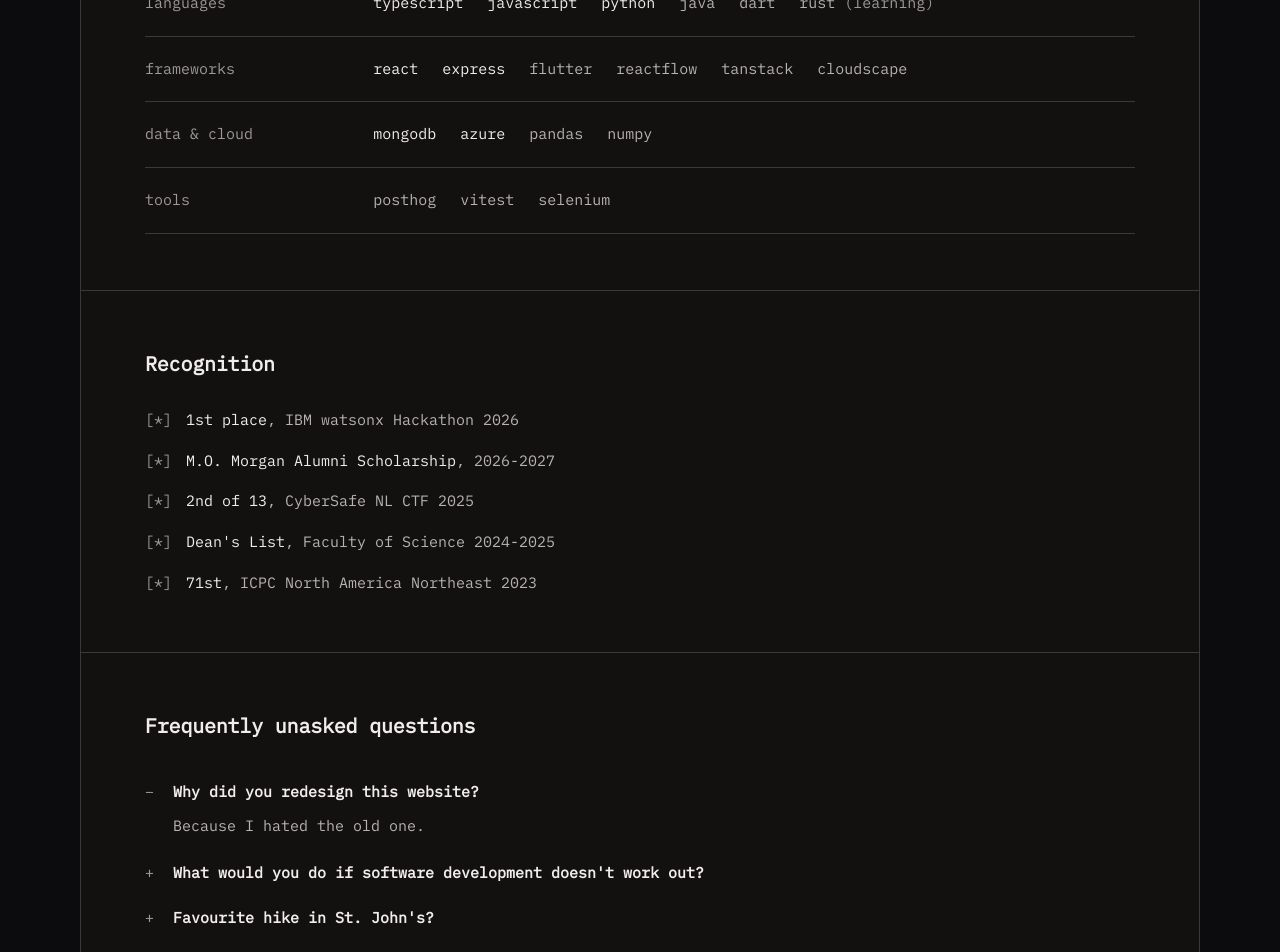
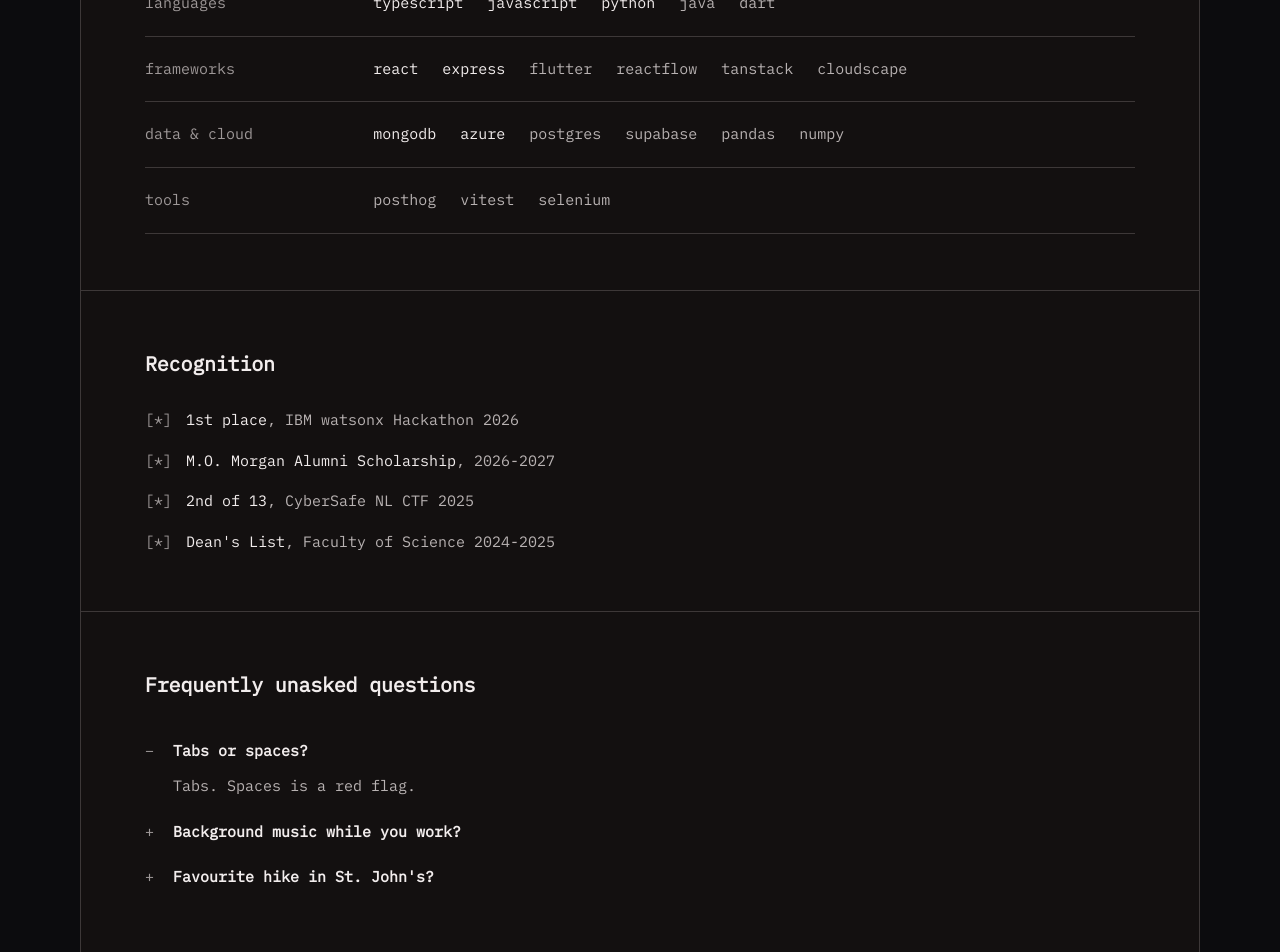
Before and after one commit to MahinSindhwani/PersonalPortfolio, a React (Vite) app: page / in a window 1280 px wide. Shown: the part 2400-3352 px from the top of the page. Built offline with nearby package versions, Linux system fonts and the light colour scheme.

Commit message:
Update stack, recognition and FAQ
- Add Postgres and Supabase; drop Rust from the stack since it is listed under Now
- Recognition leads with the IBM watsonx win and drops the ICPC placement
- New FAQ questions

```diff
--- a/src/components/Stack.tsx
+++ b/src/components/Stack.tsx
@@ -1,6 +1,5 @@
 import { STACK } from '../data/stack';
 import rows from '../styles/rows.module.css';
-import text from '../styles/text.module.css';
 import Section from './Section';
 import styles from './Stack.module.css';
 
@@ -15,7 +14,6 @@ export default function Stack() {
               {group.items.map((item) => (
                 <li key={item.name} className={item.primary ? styles.primary : undefined}>
                   {item.name}
-                  {item.note && <span className={text.muted}> ({item.note})</span>}
                 </li>
               ))}
             </ul>
--- a/src/data/faq.ts
+++ b/src/data/faq.ts
@@ -7,15 +7,15 @@ export const FAQ_TITLE = 'Frequently unasked questions';
 
 export const FAQ: FaqEntry[] = [
   {
-    question: 'Why did you redesign this website?',
-    answer: 'Because I hated the old one.',
+    question: 'Tabs or spaces?',
+    answer: 'Tabs. Spaces is a red flag.',
   },
   {
-    question: "What would you do if software development doesn't work out?",
-    answer: 'Probably become a chef and maybe open a cafe. Or teach.',
+    question: 'Background music while you work?',
+    answer: 'The Strokes on repeat. Ode to the Mets is peak.',
   },
   {
     question: "Favourite hike in St. John's?",
-    answer: "Cobbler Path. I've done it four times now.",
+    answer: 'Cobblers Path. Done it like 4 times.',
   },
 ];
--- a/src/data/recognition.ts
+++ b/src/data/recognition.ts
@@ -8,5 +8,4 @@ export const AWARDS: Award[] = [
   { title: 'M.O. Morgan Alumni Scholarship', context: '2026-2027' },
   { title: '2nd of 13', context: 'CyberSafe NL CTF 2025' },
   { title: "Dean's List", context: 'Faculty of Science 2024-2025' },
-  { title: '71st', context: 'ICPC North America Northeast 2023' },
 ];
--- a/src/data/stack.ts
+++ b/src/data/stack.ts
@@ -1,7 +1,6 @@
 export interface StackItem {
   name: string;
   primary?: boolean;
-  note?: string;
 }
 
 export interface StackGroup {
@@ -18,7 +17,6 @@ export const STACK: StackGroup[] = [
       { name: 'python', primary: true },
       { name: 'java' },
       { name: 'dart' },
-      { name: 'rust', note: 'learning' },
     ],
   },
   {
@@ -37,6 +35,8 @@ export const STACK: StackGroup[] = [
     items: [
       { name: 'mongodb', primary: true },
       { name: 'azure', primary: true },
+      { name: 'postgres' },
+      { name: 'supabase' },
       { name: 'pandas' },
       { name: 'numpy' },
     ],
```
